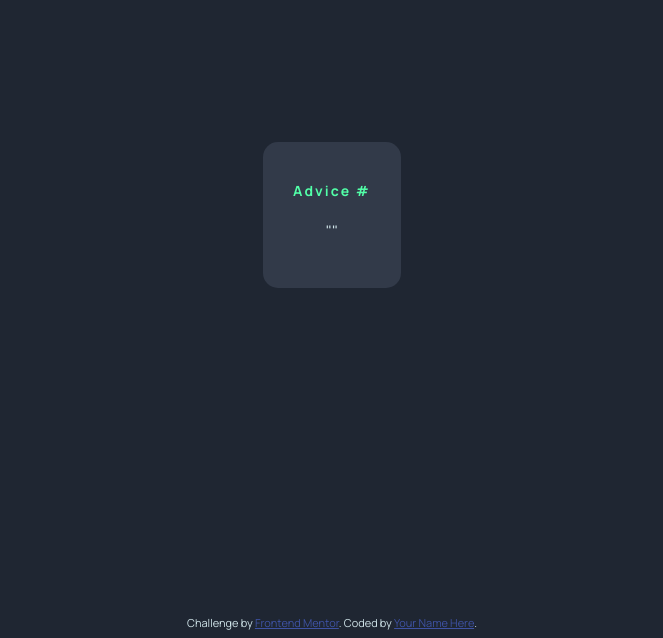
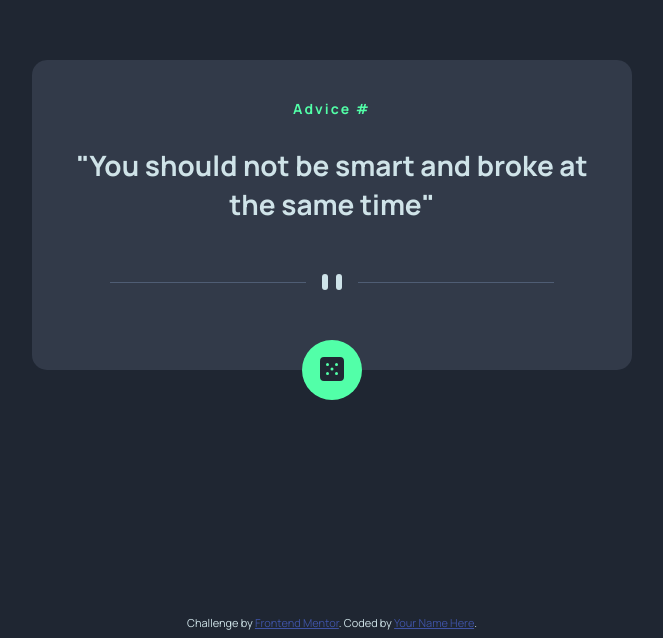
Before and after one commit to NdukeSam/advice-generator, a plain HTML site: page index.html in a window 1280 px wide. Shown: the part 193-831 px from the top of the page, without its empty margins (308-971 px from the left). Drawn offline with Linux system fonts and the light colour scheme.

Commit message:
page semantic and hover state setup complete

```diff
--- a/index.html
+++ b/index.html
@@ -24,7 +24,12 @@
       <h1 id="advice-id">
         Advice #<!-- Advice ID goes here -->
       </h1>
-      <p id="advice-text">"<!-- Advice text goes here -->"</p>
+      <p id="advice-text">"<!-- Advice text goes here -->You should not be smart and broke at the same time"</p>
+      <div class="divider-desktop"></div>
+
+      <button id="generate-advice" aria-label="Generate new advice">
+        <img src="./images/icon-dice.svg" alt="Dice icon">
+      </button>
     </div>
   </div>
 
--- a/style.css
+++ b/style.css
@@ -12,14 +12,6 @@ body {
     height: 100vh;
 }
 
-#advice-id{
-    color: hsl(150, 100%, 66%);
-    font-size: 14px;
-    letter-spacing: 2px;
-    margin-bottom: 20px;
-}
-
-
 .advice-card {
     background-color: hsl(217, 19%, 24%);
     border-radius: 15px;
@@ -27,10 +19,54 @@ body {
     max-width: 540px;
     margin: 50px auto;
     text-align: center;
+    position: relative;
 }
 
+#advice-id {
+    color: hsl(150, 100%, 66%);
+    font-size: 14px;
+    letter-spacing: 2px;
+    margin-bottom: 20px;
+}
 
+#advice-text {
+    font-size: 28px;
+    margin-bottom: 20px;
+    line-height: 1.4;
+    font-weight: bold;
+}
 
+.divider-desktop {
+    width: 100%;
+    height: 16px;
+    background-image: url('./images/pattern-divider-desktop.svg');
+    background-repeat: no-repeat;
+    background-position: center;
+    margin: 20px 0;
+    padding: 30px 0;
+}
+
+#generate-advice {
+    background-color: hsl(150, 100%, 66%);
+    border: none;
+    border-radius: 50%;
+    width: 60px;
+    height: 60px;
+    /* justify-content: center; */
+    /* align-items: center; */
+    cursor: pointer;
+    /* box-shadow: 0px 0px 20px hsl(150, 100%, 66%); */
+    margin-top: 30px;
+    bottom: 0;
+    left: 50%;
+    transform: translate(-50%, 50%);
+    position: absolute;
+}
+
+#generate-advice:hover, #generate-advice:active {
+    box-shadow: 0px 0px 30px hsl(150, 100%, 76%);
+    outline: none;
+}
 
 .attribution {
     font-size: 11px;
```
